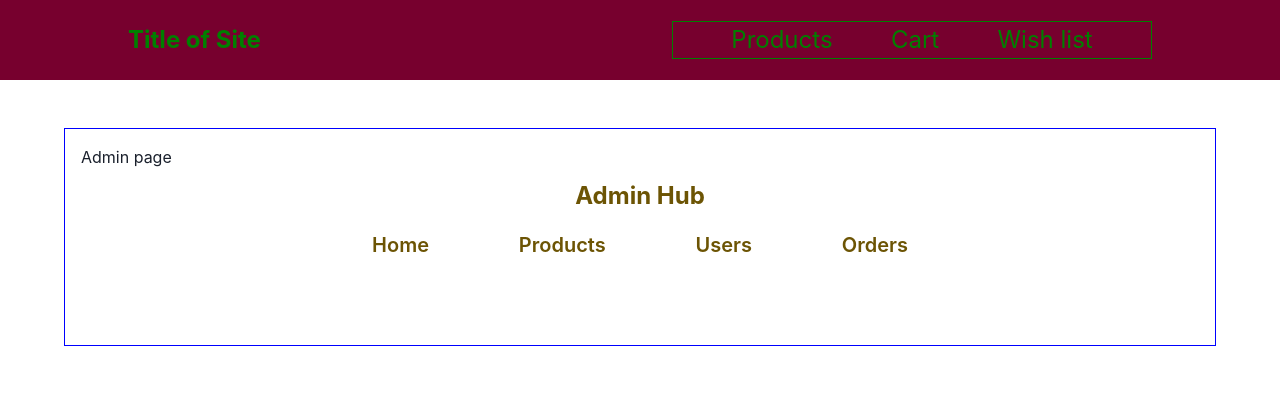
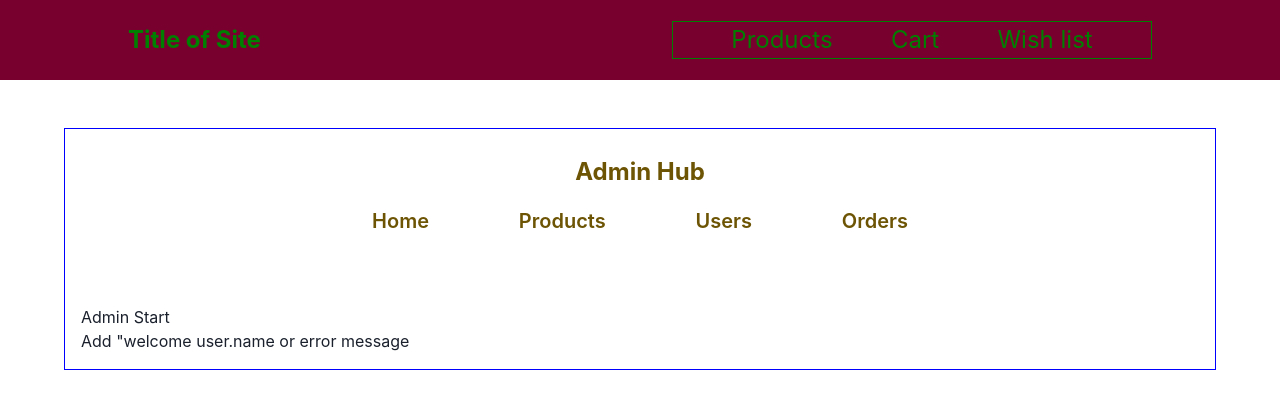
Before and after one commit to fishenchips/web-shop-examination, a Next.js app: page /admin in a window 1280 px wide. Shown: the top 408 px of the page. Built offline with nearby package versions, Linux system fonts and the light colour scheme.

Commit message:
adding pages for admin users and orders

```diff
--- a/pages/admin/index.tsx
+++ b/pages/admin/index.tsx
@@ -3,8 +3,9 @@ import { AdminNavigation } from "../../components/layout/AdminNavigation";
 const AdminPage = () => {
   return (
     <>
-      <p>Admin page</p>
       <AdminNavigation />
+      <p>Admin Start</p>
+      <p>Add "welcome user.name or error message</p>
     </>
   );
 };
```
Also changed, not shown: pages/admin/orders/index.tsx (added, +11 -0 lines), pages/admin/users/index.tsx (added, +11 -0 lines).
